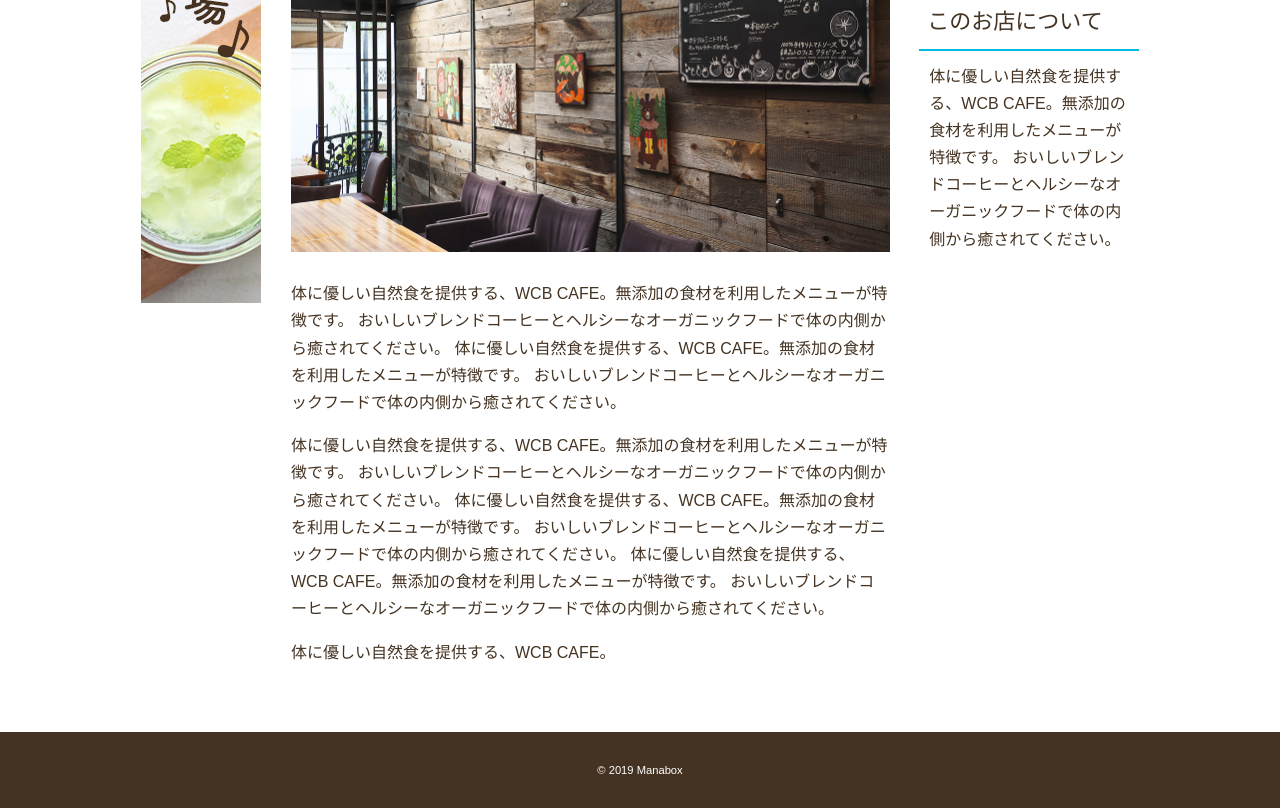
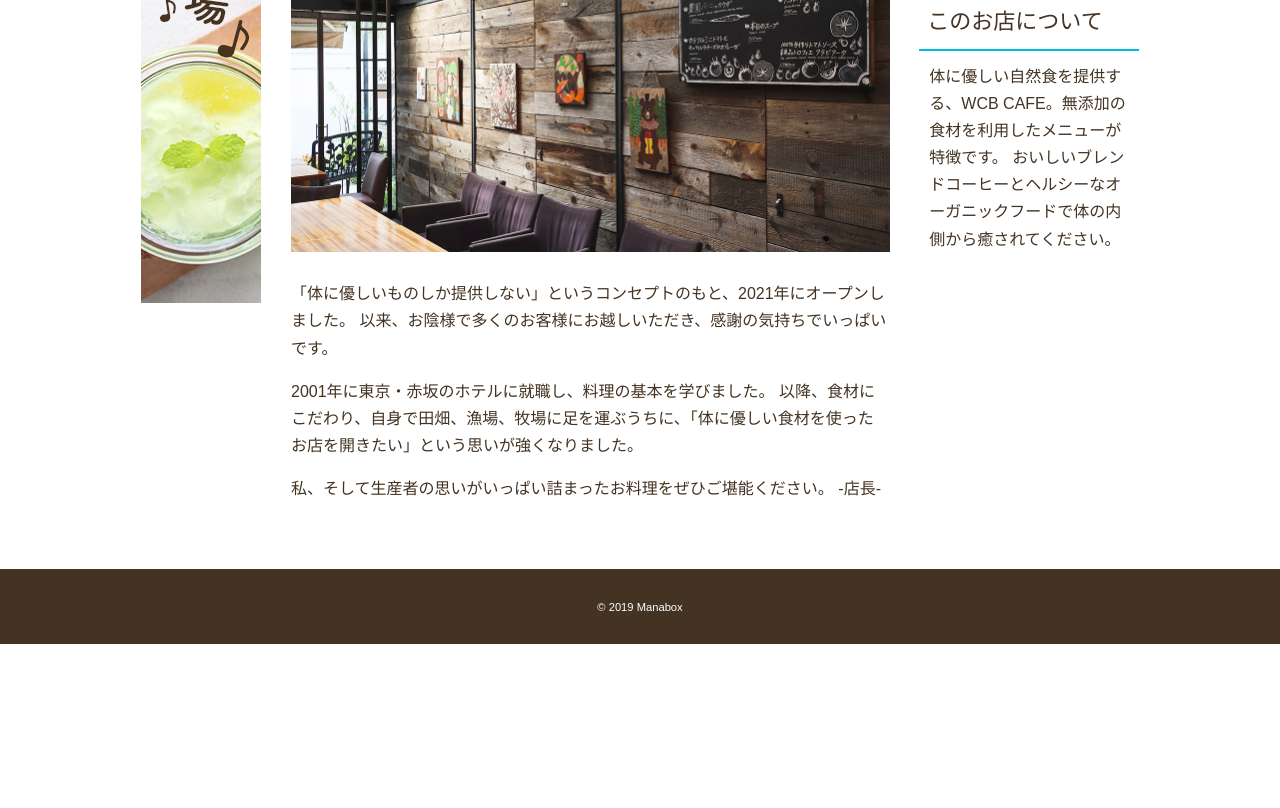
Before and after one commit to unico-9247/HTML_TEXT, a plain HTML site: page news.html in a window 1280 px wide. Shown: the part 607-1415 px from the top of the page. After the commit the page ends 1251 px from the top, so only its background shows below. Drawn offline with Linux system fonts and the light colour scheme.

Commit message:
html修正

```diff
--- a/news.html
+++ b/news.html
@@ -45,20 +45,14 @@
       </header>
       <img src="images/wall.jpg" alt="店内の様子">
       <p>
-        体に優しい自然食を提供する、WCB CAFE。無添加の食材を利用したメニューが特徴です。
-        おいしいブレンドコーヒーとヘルシーなオーガニックフードで体の内側から癒されてください。
-        体に優しい自然食を提供する、WCB CAFE。無添加の食材を利用したメニューが特徴です。
-        おいしいブレンドコーヒーとヘルシーなオーガニックフードで体の内側から癒されてください。
+        「体に優しいものしか提供しない」というコンセプトのもと、2021年にオープンしました。
+        以来、お陰様で多くのお客様にお越しいただき、感謝の気持ちでいっぱいです。
       </p>
       <p>
-        体に優しい自然食を提供する、WCB CAFE。無添加の食材を利用したメニューが特徴です。
-        おいしいブレンドコーヒーとヘルシーなオーガニックフードで体の内側から癒されてください。
-        体に優しい自然食を提供する、WCB CAFE。無添加の食材を利用したメニューが特徴です。
-        おいしいブレンドコーヒーとヘルシーなオーガニックフードで体の内側から癒されてください。
-        体に優しい自然食を提供する、WCB CAFE。無添加の食材を利用したメニューが特徴です。
-        おいしいブレンドコーヒーとヘルシーなオーガニックフードで体の内側から癒されてください。
+        2001年に東京・赤坂のホテルに就職し、料理の基本を学びました。
+        以降、食材にこだわり、自身で田畑、漁場、牧場に足を運ぶうちに、「体に優しい食材を使ったお店を開きたい」という思いが強くなりました。
       </p>
-      <p>体に優しい自然食を提供する、WCB CAFE。</p>
+      <p>私、そして生産者の思いがいっぱい詰まったお料理をぜひご堪能ください。&nbsp;-店長-</p>
     </article>
 
     <aside>
```
Also changed, not shown: contact.html (+4 -4 lines), menu.html (+9 -9 lines).
